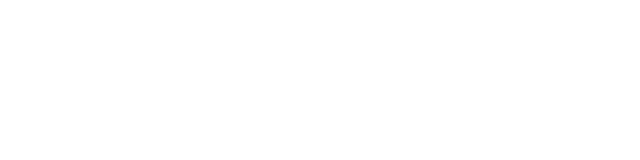
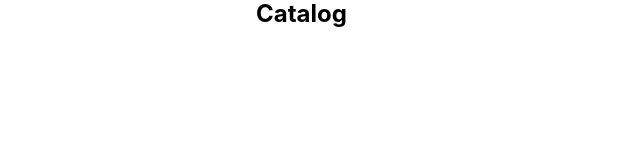
Before and after one commit to Kateryna-gr/cars-adverts, a React (Create React App) app: page /cars-adverts/catalog in a window 1280 px wide. Shown: the top 160 px of the page, without its empty margins (0-640 px from the left). Built offline with nearby package versions, Linux system fonts and the light colour scheme.

Commit message:
create-pages

```diff
--- /dev/null
+++ b/src/components/AdvertsList/AdvertsList.jsx
@@ -0,0 +1,4 @@
+const AdvertsList = () => {
+  return <h1>Hello</h1>;
+};
+export default AdvertsList;
--- a/src/components/App.jsx
+++ b/src/components/App.jsx
@@ -1,36 +1,20 @@
 import { lazy } from 'react';
-// import { useDispatch } from 'react-redux';
 import { Route, Routes } from 'react-router-dom';
-// import { Layout } from './Layout';
-// import { PrivateRoute } from './PrivateRoute';
-// import { RestrictedRoute } from './RestrictedRoute';
-// import { refreshUser } from 'redux/operations';
-// import { useAuth } from 'redux/auth/useAuthHook';
+
+import Layout from './Layout';
 import NotFoundPage from 'pages/NotFoundPage';
 
 const HomePage = lazy(() => import('pages/HomePage'));
-// const RegisterPage = lazy(() => import('pages/RegisterPage'));
-// const LoginPage = lazy(() => import('pages/LoginPage'));
-// const PhonebookPage = lazy(() => import('pages/PhonebookPage'));
+const CatalogPage = lazy(() => import('pages/CatalogPage'));
+const FavoritesPage = lazy(() => import('pages/FavoritesPage'));
 
 const App = () => {
-  // const dispatch = useDispatch();
-  // const { isRefreshing } = useAuth();
-
-  // useEffect(() => {
-  //   dispatch(refreshUser());
-  // }, [dispatch]);
-
   return (
     <Routes>
-      <Route path="/" element={<HomePage />}>
-        {/* <Route index element={<HomePage />} /> */}
-        {/* <Route
-          path="/contacts"
-          element={
-            <PrivateRoute redirectTo="/login" component={<PhonebookPage />} />
-          }
-        /> */}
+      <Route path="/" element={<Layout />}>
+        <Route index element={<HomePage />} />
+        <Route path="/catalog" element={<CatalogPage />} />
+        <Route path="/favorites" element={<FavoritesPage />} />
         <Route path="*" element={<NotFoundPage />} />
       </Route>
     </Routes>
--- a/src/components/Layout.js
+++ b/src/components/Layout.jsx
@@ -1,6 +1,5 @@
 import { Outlet } from 'react-router-dom';
-import { Suspense, lazy } from 'react';
-// import { PhonebookBar } from './PhonebookBar/PhonebookBar';
+import { Suspense } from 'react';
 
 const Layout = () => {
   return (
--- a/src/index.js
+++ b/src/index.js
@@ -1,20 +1,20 @@
 import React from 'react';
 import ReactDOM from 'react-dom/client';
+import { Provider } from 'react-redux';
+import { BrowserRouter } from 'react-router-dom';
+import { GlobalStyle } from 'components/GlobalStyles';
+import { store, persistor } from './redux/store';
+// import { PersistGate } from 'redux-persist/integration/react';
 import App from 'components/App';
-import { GlobalStyle } from 'components/GlobalStyles';
-import { Provider } from 'react-redux';
-import { store, persistor } from './redux/store';
-import { PersistGate } from 'redux-persist/integration/react';
-import { BrowserRouter } from 'react-router-dom';
 
 ReactDOM.createRoot(document.getElementById('root')).render(
   <React.StrictMode>
     <Provider store={store}>
-      <PersistGate loading={null} persistor={persistor}>
+      {/* <PersistGate loading={null} persistor={persistor}> */}
         <BrowserRouter basename="/cars-adverts">
           <App />
         </BrowserRouter>
-      </PersistGate>
+      {/* </PersistGate> */}
       <GlobalStyle />
     </Provider>
   </React.StrictMode>
--- /dev/null
+++ b/src/pages/CatalogPage.jsx
@@ -0,0 +1,5 @@
+const CatalogPage = () => {
+  return <h2>Catalog</h2>;
+};
+
+export default CatalogPage;
--- /dev/null
+++ b/src/pages/FavoritesPage.jsx
@@ -0,0 +1,5 @@
+const FavoritesPage = () => {
+  return <h2>Favorites</h2>;
+};
+
+export default FavoritesPage;
--- a/src/pages/HomePage.js
+++ b/src/pages/HomePage.jsx
@@ -1,4 +1,4 @@
-// import { useAuth } from 'redux/auth/useAuthHook';
+import { NavLink } from 'react-router-dom';
 import styled from 'styled-components';
 
 const Container = styled.div`
@@ -8,22 +8,18 @@
     justifyContent: 'center',
   `;
 
-// const LinkText = styled.div`
-//   width: 350px;
-//   margin: 0 auto;
-// `;
-
 const Title = styled.h1`
     fontWeight: 460,
     fontSize: 48,
 `;
 
 const HomePage = () => {
-  // const { isLoggedIn } = useAuth();
-
   return (
     <Container>
       <Title>Welcome to cars adverts site</Title>
+      <Title>
+        Go to <NavLink to="/catalog">Catalog</NavLink>
+      </Title>
     </Container>
   );
 };
--- a/src/pages/NotFoundPage.js
+++ b/src/pages/NotFoundPage.jsx
@@ -11,7 +11,7 @@
   return (
     <Container>
       <div>
-        This page doesn't exist! Return to
+        This page doesn't exist! Return to {" "}
         <NavLink to="/">Home page</NavLink>
       </div>
     </Container>
```
Also changed, not shown: src/components/AdvertsList/AdvertsItem.jsx (added), src/components/AdvertsList/AdvertsList.styled.js (added), src/components/GlobalStyles.jsx (renamed from src/components/GlobalStyles.js).
